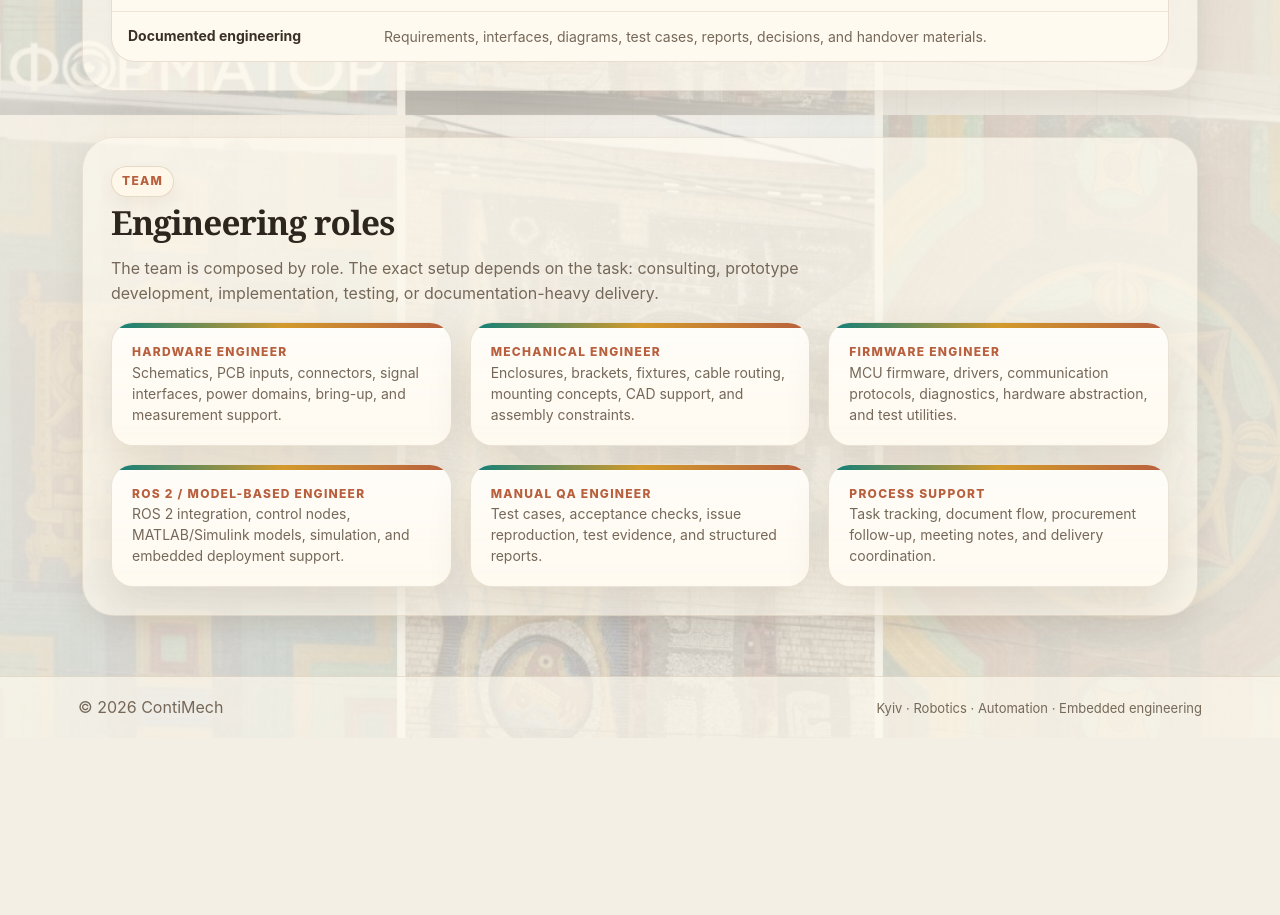
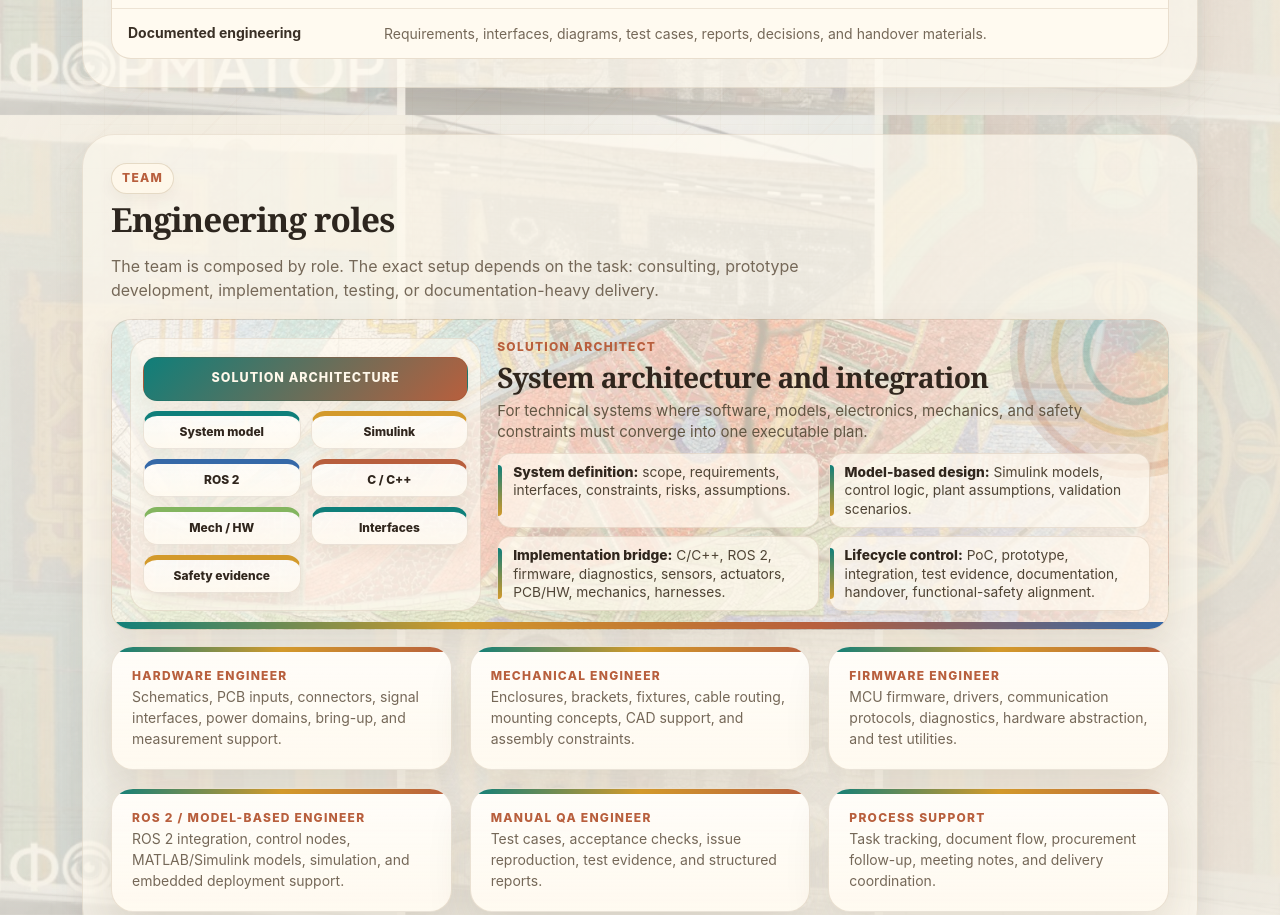
Before and after one commit to dmytrohumennyi/contimech, a plain HTML site: page index.html in a window 1280 px wide. Shown: the part 1485-2400 px from the top of the page. Before the commit the page ends 2223 px from the top, so only its background shows below. Drawn offline with Linux system fonts and the light colour scheme.

Commit message:
Arch - init

```diff
--- a/assets/css/style.css
+++ b/assets/css/style.css
@@ -270,7 +270,7 @@ body.page-home .nav a.active{
 .home-meta{
   margin-top:20px;
   color:#92a0ab;
-  font-size:13px;
+  font-size:12.5px;
   letter-spacing:.11em;
   text-transform:uppercase;
 }
@@ -379,7 +379,7 @@ body.page-home .nav a.active{
   z-index:3;
   min-width:132px;
   padding:13px 14px 12px;
-  border-radius:18px;
+  border-radius:14px;
   border:1px solid rgba(125,211,252,.18);
   background:rgba(11,18,26,.84);
   box-shadow:0 12px 24px rgba(0,0,0,.22);
@@ -442,9 +442,9 @@ body.page-home .nav a.active{
   position:relative;
   z-index:1;
   margin-top:26px;
-  padding:22px;
+  padding:18px;
   border:1px solid rgba(125,211,252,.12);
-  border-radius:24px;
+  border-radius:20px;
   background:rgba(11,18,26,.54);
   box-shadow:var(--shadow);
 }
@@ -461,7 +461,7 @@ body.page-home .nav a.active{
 .team-card{
   background:rgba(255,255,255,.025);
   border:1px solid var(--line);
-  border-radius:18px;
+  border-radius:14px;
   padding:16px;
   min-height:150px;
 }
@@ -503,7 +503,7 @@ body.page-home .nav a.active{
 .tech-card{
   background:rgba(255,255,255,.025);
   border:1px solid var(--line);
-  border-radius:18px;
+  border-radius:14px;
   padding:16px;
   min-height:160px;
 }
@@ -518,7 +518,7 @@ body.page-home .nav a.active{
 .method-item{
   border:1px solid rgba(125,211,252,.14);
   border-radius:16px;
-  padding:14px;
+  padding:12px;
   background:rgba(125,211,252,.035);
 }
 .method-item b{display:block;color:var(--text);font-size:14px;margin-bottom:6px}
@@ -574,7 +574,7 @@ body.page-home .nav a.active{
 }
 .auth-form label{
   color:var(--text);
-  font-size:13px;
+  font-size:12.5px;
   font-weight:700;
   letter-spacing:.02em;
 }
@@ -601,9 +601,9 @@ body.page-home .nav a.active{
 .auth-message[data-type="neutral"]{color:var(--muted)}
 .project-portal{
   margin-top:18px;
-  padding:22px;
+  padding:18px;
   border:1px solid rgba(125,211,252,.16);
-  border-radius:24px;
+  border-radius:20px;
   background:rgba(11,18,26,.58);
   box-shadow:var(--shadow);
 }
@@ -638,13 +638,13 @@ body.page-home .nav a.active{
 .project-tile h3{
   margin:7px 0 8px;
   font-size:19px;
-  line-height:1.25;
+  line-height:1.18;
 }
 .project-tile p{
   color:var(--muted);
   font-size:14px;
   line-height:1.55;
-  margin:0 0 14px;
+  margin:0 0 10px;
 }
 .project-tags{
   display:flex;
@@ -690,13 +690,13 @@ body.page-home .nav a.active{
   min-width:0;
   padding:16px;
   border:1px solid var(--line);
-  border-radius:18px;
+  border-radius:14px;
   background:rgba(255,255,255,.025);
 }
 .home-card h3{
   margin:8px 0 6px;
   font-size:17px;
-  line-height:1.25;
+  line-height:1.18;
 }
 .home-card p{
   margin:0;
@@ -709,7 +709,7 @@ body.page-home .nav a.active{
   gap:0;
   margin-top:14px;
   border:1px solid var(--line);
-  border-radius:18px;
+  border-radius:14px;
   overflow:hidden;
   background:rgba(255,255,255,.025);
 }
@@ -1095,7 +1095,7 @@ body.page-home .header{background:rgba(255,250,240,.74);border-bottom-color:rgba
 .home-method-list{
   background:#fffaf0;
   border-color:rgba(132,94,53,.18);
-  border-radius:24px;
+  border-radius:20px;
 }
 .home-method-row{border-top-color:rgba(132,94,53,.15);}
 .home-method-row strong{color:#3a3026;}
@@ -1162,7 +1162,7 @@ body.page-home .header{background:rgba(255,250,240,.74);border-bottom-color:rgba
   background:rgba(255,248,234,.82);
   border:1px solid rgba(132,94,53,.20);
   color:var(--accent2);
-  box-shadow:0 8px 18px rgba(79,51,20,.06);
+  box-shadow:0 6px 14px rgba(79,51,20,.045);
 }
 .card-links a{border-color:rgba(15,127,122,.30);color:var(--accent);background:rgba(15,127,122,.045);}
 .card-links a:hover{border-color:rgba(15,127,122,.60);background:rgba(15,127,122,.10);}
@@ -1222,7 +1222,7 @@ body.page-home .header{background:rgba(255,250,240,.74);border-bottom-color:rgba
   margin-bottom:10px;
 }
 .domain-tile h3{
-  margin:0 0 14px;
+  margin:0 0 10px;
   font-family:var(--heading);
   font-size:1.18rem;
   line-height:1.22;
@@ -1426,10 +1426,10 @@ body.page-industrial{
 .industrial-output-item{
   position:relative;
   padding:13px 14px 13px 20px;
-  border-radius:18px;
+  border-radius:14px;
   border:1px solid rgba(132,94,53,.15);
   background:linear-gradient(180deg, rgba(255,255,255,.70), rgba(255,250,240,.94));
-  box-shadow:0 8px 18px rgba(79,51,20,.06);
+  box-shadow:0 6px 14px rgba(79,51,20,.045);
 }
 .industrial-output-item::before{
   content:"";
@@ -1452,8 +1452,8 @@ body.page-industrial{
 .industrial-output-item span{
   display:block;
   color:var(--muted);
-  font-size:.92rem;
-  line-height:1.45;
+  font-size:.86rem;
+  line-height:1.34;
 }
 .industrial-method-strip{grid-template-columns:repeat(4,minmax(0,1fr));}
 .industrial-case-grid{
@@ -1465,7 +1465,7 @@ body.page-industrial{
 .industrial-case-card{
   padding:20px;
   border:1px solid rgba(132,94,53,.17);
-  border-radius:24px;
+  border-radius:20px;
   background:linear-gradient(180deg, rgba(255,255,255,.58), rgba(255,250,240,.94));
   box-shadow:var(--shadow);
 }
@@ -1558,7 +1558,7 @@ body.page-industrial{
   content:"";
   width:64px;
   height:64px;
-  border-radius:18px;
+  border-radius:14px;
   background:
     radial-gradient(circle at 50% 50%, rgba(255,247,232,.96) 0 16%, transparent 17%),
     conic-gradient(from 45deg, var(--accent) 0 12%, var(--accent3) 12% 25%, var(--accent2) 25% 40%, var(--accent4) 40% 53%, #83b55f 53% 66%, var(--accent3) 66% 80%, var(--accent) 80% 100%);
@@ -1576,7 +1576,7 @@ body.page-industrial{
 .workflow-cycle-note p{
   margin:0;
   color:var(--muted);
-  line-height:1.58;
+  line-height:1.42;
 }
 .workflow-cycle-tags,.workflow-stack-tags{
   display:flex;
@@ -1594,7 +1594,7 @@ body.page-industrial{
   background:linear-gradient(180deg, rgba(255,255,255,.76), rgba(248,237,219,.95));
   border:1px solid rgba(132,94,53,.16);
   color:#4d463d;
-  font-size:12.5px;
+  font-size:12px;
   font-weight:760;
   box-shadow:0 6px 14px rgba(79,51,20,.06);
 }
@@ -1650,9 +1650,9 @@ body.page-industrial{
   justify-content:center;
   width:52px;
   height:52px;
-  border-radius:18px;
+  border-radius:14px;
   color:#fff8ea;
-  font-size:13px;
+  font-size:12.5px;
   font-weight:850;
   letter-spacing:.04em;
   background:
@@ -1722,7 +1722,7 @@ body.page-industrial{
 .workflow-stack-card p{
   margin:0;
   color:var(--muted);
-  line-height:1.58;
+  line-height:1.42;
   max-width:72ch;
 }
 .workflow-stack-item-emphasis .workflow-stack-card{
@@ -1811,7 +1811,7 @@ body.page-industrial{
   align-items:flex-end;
   justify-content:flex-start;
   min-height:112px;
-  padding:14px;
+  padding:12px;
   overflow:hidden;
   border-bottom:1px solid rgba(132,94,53,.15);
   background:
@@ -1917,7 +1917,7 @@ body.page-industrial{
   align-items:center;
   margin-top:18px;
   padding:18px;
-  border-radius:24px;
+  border-radius:20px;
   border:1px solid rgba(132,94,53,.15);
   background:rgba(255,250,240,.72);
   box-shadow:0 12px 28px rgba(79,51,20,.08);
@@ -2074,7 +2074,7 @@ body.page-industrial{
   position:relative;
   overflow:hidden;
   padding:28px;
-  border-radius:30px;
+  border-radius:20px;
   border:1px solid rgba(165, 205, 255, .18);
   background:
     linear-gradient(180deg, rgba(14,18,37,.97), rgba(9,13,27,.98)),
@@ -2293,7 +2293,7 @@ body.page-industrial{
   align-items:center;
   margin-top:18px;
   padding:17px 18px;
-  border-radius:24px;
+  border-radius:20px;
   border:1px solid rgba(132,94,53,.15);
   background:rgba(255,250,240,.76);
   box-shadow:0 12px 28px rgba(79,51,20,.08);
@@ -2569,7 +2569,7 @@ body.page-industrial{
   flex-direction:column;
   gap:14px;
   padding:16px;
-  border-radius:24px;
+  border-radius:20px;
   background:linear-gradient(180deg, rgba(255,255,255,.72), rgba(246,241,232,.86));
   border:1px solid rgba(133,94,53,.16);
   box-shadow:0 12px 22px rgba(29,31,38,.05);
@@ -2692,7 +2692,7 @@ body.page-industrial{
   position:relative;
   padding-left:14px;
   color:var(--muted);
-  font-size:.92rem;
+  font-size:.86rem;
   line-height:1.42;
 }
 .cooperation-step-bullets li::before{
@@ -2899,3 +2899,149 @@ iframe{border:0;}
 @media (max-width:720px){
   .home-title{font-size:clamp(2.35rem,11vw,3.8rem);}
 }
+
+/* === Home Solution Architect highlight v35 === */
+.home-architect-card{
+  position:relative;
+  display:grid;
+  grid-template-columns:minmax(260px,.78fr) minmax(0,1.45fr);
+  gap:16px;
+  align-items:stretch;
+  margin:14px 0 16px;
+  padding:18px;
+  overflow:hidden;
+  border:1px solid rgba(132,94,53,.18);
+  border-radius:20px;
+  background:
+    linear-gradient(115deg, rgba(255,250,240,.86), rgba(248,237,219,.78) 58%, rgba(255,250,240,.92)),
+    url("../img/mosaic/mosaic-geometric-wall.jpg");
+  background-size:cover;
+  background-position:center;
+  box-shadow:0 14px 34px rgba(79,51,20,.10);
+}
+.home-architect-card::before{
+  content:"";
+  position:absolute;
+  inset:auto 0 0 0;
+  height:7px;
+  background:linear-gradient(90deg, var(--accent), var(--accent3), var(--accent2), var(--accent4));
+}
+.home-architect-card::after{
+  content:"";
+  position:absolute;
+  right:-92px;
+  top:-92px;
+  width:250px;
+  height:250px;
+  border-radius:50%;
+  background:
+    radial-gradient(circle at center, transparent 0 25%, rgba(15,127,122,.26) 26% 29%, transparent 30% 43%, rgba(211,154,43,.30) 44% 47%, transparent 48% 62%, rgba(184,95,61,.22) 63% 66%, transparent 67%),
+    conic-gradient(from 35deg, rgba(15,127,122,.18), rgba(211,154,43,.20), rgba(184,95,61,.16), rgba(53,105,168,.18), rgba(15,127,122,.18));
+  opacity:.85;
+}
+.architect-map,.architect-copy{position:relative;z-index:1;}
+.architect-map{
+  display:grid;
+  grid-template-columns:repeat(2,minmax(0,1fr));
+  gap:10px;
+  align-content:center;
+  padding:12px;
+  border-radius:20px;
+  border:1px solid rgba(132,94,53,.13);
+  background:rgba(255,250,240,.62);
+}
+.architect-node{
+  min-height:38px;
+  display:flex;
+  align-items:center;
+  justify-content:center;
+  text-align:center;
+  padding:7px 9px;
+  border-radius:14px;
+  color:#30261d;
+  font-size:12px;
+  font-weight:780;
+  line-height:1.18;
+  border:1px solid rgba(132,94,53,.15);
+  background:linear-gradient(180deg, rgba(255,255,255,.64), rgba(255,250,240,.90));
+  box-shadow:0 8px 18px rgba(79,51,20,.07);
+}
+.architect-node:nth-child(2){border-top:5px solid var(--accent);}
+.architect-node:nth-child(3){border-top:5px solid var(--accent3);}
+.architect-node:nth-child(4){border-top:5px solid var(--accent4);}
+.architect-node:nth-child(5){border-top:5px solid var(--accent2);}
+.architect-node:nth-child(6){border-top:5px solid #83b55f;}
+.architect-node:nth-child(7){border-top:5px solid var(--accent);}
+.architect-node:nth-child(8){border-top:5px solid var(--accent3);}
+.architect-node-core{
+  grid-column:1/-1;
+  min-height:44px;
+  color:#fff8ea;
+  font-size:12.5px;
+  letter-spacing:.08em;
+  text-transform:uppercase;
+  border-color:rgba(109,61,31,.12);
+  background:linear-gradient(135deg, #0f7f7a, #b85f3d);
+}
+.architect-copy{
+  display:flex;
+  flex-direction:column;
+  justify-content:center;
+  max-width:710px;
+}
+.architect-copy h3{
+  margin:5px 0 8px;
+  font-family:var(--heading);
+  font-size:clamp(1.45rem,2.2vw,2.05rem);
+  line-height:1.08;
+  color:#30261d;
+}
+.architect-copy p{
+  margin:0 0 10px;
+  color:#625643;
+  font-size:.94rem;
+  line-height:1.42;
+}
+.architect-capability-list{
+  display:grid;
+  grid-template-columns:repeat(2,minmax(0,1fr));
+  gap:8px 10px;
+  margin:0;
+  padding:0;
+  list-style:none;
+}
+.architect-capability-list li{
+  position:relative;
+  padding:9px 10px 9px 15px;
+  border-radius:14px;
+  border:1px solid rgba(132,94,53,.14);
+  background:rgba(255,250,240,.70);
+  color:#4f4435;
+  font-size:.86rem;
+  line-height:1.34;
+  box-shadow:0 6px 14px rgba(79,51,20,.045);
+}
+.architect-capability-list li::before{
+  content:"";
+  position:absolute;
+  left:0;
+  top:11px;
+  bottom:11px;
+  width:4px;
+  border-radius:0 8px 8px 0;
+  background:linear-gradient(180deg,var(--accent),var(--accent3));
+}
+.architect-capability-list strong{
+  color:#30261d;
+  font-weight:820;
+}
+@media (max-width:980px){
+  .home-architect-card{grid-template-columns:1fr;}
+  .architect-map{grid-template-columns:repeat(4,minmax(0,1fr));}
+  .architect-node-core{grid-column:1/-1;}
+  .architect-capability-list{grid-template-columns:1fr;}
+}
+@media (max-width:640px){
+  .home-architect-card{padding:16px;border-radius:24px;}
+  .architect-map{grid-template-columns:repeat(2,minmax(0,1fr));}
+}
--- a/index.html
+++ b/index.html
@@ -5,7 +5,7 @@
   <meta name="viewport" content="width=1280"/>
   <title>ContiMech — Robotics & Automation Engineering</title>
   <meta name="description" content="ContiMech is a Kyiv-based engineering team working in robotics, automation, embedded systems, mechanics, PCB, firmware, software, QA, and technical documentation."/>
-  <link rel="stylesheet" href="assets/css/style.css?v=32"/>
+  <link rel="stylesheet" href="assets/css/style.css?v=35"/>
 </head>
 <body class="page-home">
   <header class="header">
@@ -115,6 +115,30 @@
       <h2 id="team-title" class="section-title">Engineering roles</h2>
       <p class="meta home-section-lead">The team is composed by role. The exact setup depends on the task: consulting, prototype development, implementation, testing, or documentation-heavy delivery.</p>
 
+      <article class="home-architect-card" aria-label="Solution Architect role">
+        <div class="architect-map" aria-hidden="true">
+          <span class="architect-node architect-node-core">Solution architecture</span>
+          <span class="architect-node">System model</span>
+          <span class="architect-node">Simulink</span>
+          <span class="architect-node">ROS 2</span>
+          <span class="architect-node">C / C++</span>
+          <span class="architect-node">Mech / HW</span>
+          <span class="architect-node">Interfaces</span>
+          <span class="architect-node">Safety evidence</span>
+        </div>
+        <div class="architect-copy">
+          <div class="team-role">Solution Architect</div>
+          <h3>System architecture and integration</h3>
+          <p>For technical systems where software, models, electronics, mechanics, and safety constraints must converge into one executable plan.</p>
+          <ul class="architect-capability-list">
+            <li><strong>System definition:</strong> scope, requirements, interfaces, constraints, risks, assumptions.</li>
+            <li><strong>Model-based design:</strong> Simulink models, control logic, plant assumptions, validation scenarios.</li>
+            <li><strong>Implementation bridge:</strong> C/C++, ROS 2, firmware, diagnostics, sensors, actuators, PCB/HW, mechanics, harnesses.</li>
+            <li><strong>Lifecycle control:</strong> PoC, prototype, integration, test evidence, documentation, handover, functional-safety alignment.</li>
+          </ul>
+        </div>
+      </article>
+
       <div class="home-role-grid">
         <article class="home-card"><div class="team-role">Hardware Engineer</div><p>Schematics, PCB inputs, connectors, signal interfaces, power domains, bring-up, and measurement support.</p></article>
         <article class="home-card"><div class="team-role">Mechanical Engineer</div><p>Enclosures, brackets, fixtures, cable routing, mounting concepts, CAD support, and assembly constraints.</p></article>
```
